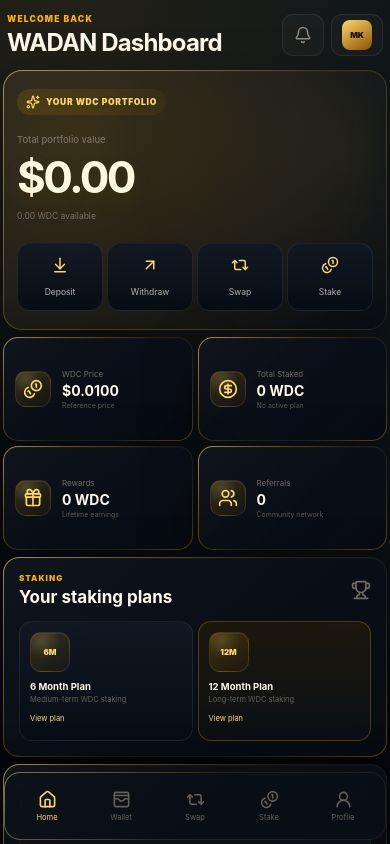
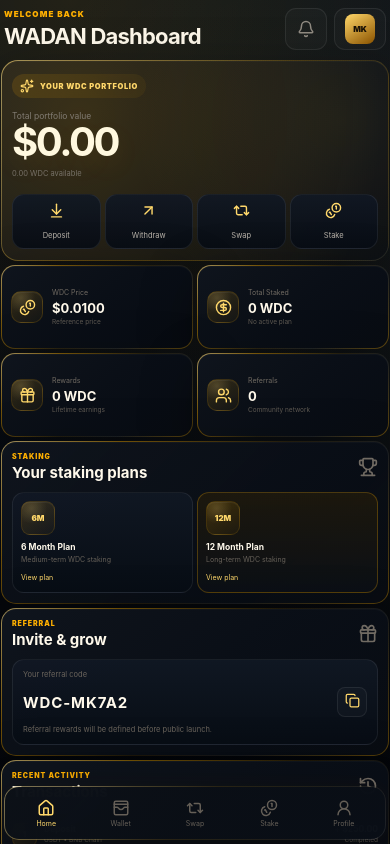
Before and after one commit to mkmalakzai/WadanApp, a Next.js app: page /dashboard in a window 390 px wide. Shown: the top 844 px of the page. Built offline with nearby package versions, Linux system fonts and the light colour scheme.

Commit message:
Compact mobile dashboard spacing and card heights

```diff
--- a/app/globals.css
+++ b/app/globals.css
@@ -515,3 +515,227 @@ linear-gradient(135deg,rgba(255,238,174,.34),rgba(255,176,0,.10),rgba(255,255,25
   .staking-cards{gap:5px}
   .staking-card{min-height:120px;padding:10px}
 }
+
+
+/* MOBILE COMPACT V4 — tighter spacing, less dead space, more native-app density */
+@media (max-width:760px){
+  .dash-shell{
+    width:calc(100% - 4px);
+    padding:2px 0 78px;
+  }
+
+  .dash-topbar{
+    min-height:58px;
+    padding:3px 3px 7px;
+  }
+
+  .dash-topbar h1{font-size:22px}
+  .dash-topbar p{font-size:8px}
+
+  .dash-hero{
+    min-height:0;
+    padding:15px 12px 13px;
+    border-radius:17px;
+  }
+
+  .dash-hero-label{
+    padding:5px 8px;
+    font-size:7.5px;
+  }
+
+  .dash-hero p{
+    margin-top:13px;
+    font-size:8.5px;
+  }
+
+  .dash-hero h2{
+    margin-top:2px;
+    font-size:42px;
+    line-height:.95;
+  }
+
+  .dash-hero>div>span{font-size:7.5px}
+
+  .dash-hero-actions{
+    margin-top:14px;
+    gap:4px;
+  }
+
+  .dash-hero-actions button{
+    height:58px;
+    border-radius:12px;
+  }
+
+  .dash-hero-actions svg{
+    width:17px;
+    height:17px;
+    margin-bottom:4px;
+  }
+
+  .dash-hero-actions span{font-size:7.5px}
+
+  .dash-metrics{
+    margin-top:4px;
+    gap:4px;
+  }
+
+  .dash-metric{
+    min-height:88px;
+    padding:10px;
+    gap:9px;
+    border-radius:14px;
+  }
+
+  .dash-metric>span{
+    width:32px;
+    height:32px;
+    border-radius:10px;
+  }
+
+  .dash-metric>span svg{
+    width:17px;
+    height:17px;
+  }
+
+  .dash-metric small{font-size:7px}
+  .dash-metric strong{font-size:13px}
+  .dash-metric em{font-size:6.5px}
+
+  .dash-two-col,
+  .dash-two-col.lower{
+    margin-top:4px;
+    gap:4px;
+  }
+
+  .dash-panel{
+    min-height:0;
+    padding:12px;
+    border-radius:15px;
+  }
+
+  .dash-panel-head h3{
+    margin-top:2px;
+    font-size:15px;
+  }
+
+  .dash-panel-head p{font-size:7px}
+
+  .staking-cards{
+    margin-top:10px;
+    gap:4px;
+  }
+
+  .staking-card{
+    min-height:98px;
+    padding:9px;
+    border-radius:12px;
+  }
+
+  .staking-badge{
+    width:34px;
+    height:34px;
+    margin-bottom:7px;
+    border-radius:9px;
+  }
+
+  .staking-card strong{font-size:8.5px}
+  .staking-card span{font-size:7px}
+  .staking-card button{
+    margin-top:6px;
+    font-size:7px;
+  }
+
+  .referral-box{
+    margin-top:10px;
+    padding:10px;
+    border-radius:12px;
+  }
+
+  .referral-box strong{font-size:15px}
+
+  .dash-activity{
+    margin-top:9px;
+  }
+
+  .dash-activity>div{
+    min-height:49px;
+    gap:7px;
+  }
+
+  .activity-dot{
+    width:25px;
+    height:25px;
+    border-radius:8px;
+  }
+
+  .profile-summary{
+    margin-top:9px;
+    padding-bottom:9px;
+  }
+
+  .profile-large{
+    width:40px;
+    height:40px;
+    border-radius:11px;
+  }
+
+  .profile-lines>div{
+    padding:7px 0;
+  }
+
+  .dash-mobile-nav{
+    left:4px;
+    right:4px;
+    bottom:4px;
+    padding:5px 4px;
+    border-radius:15px;
+  }
+
+  .dash-mobile-nav a{
+    min-height:44px;
+    gap:2px;
+    font-size:7px;
+  }
+
+  .dash-mobile-nav svg{
+    width:18px;
+    height:18px;
+  }
+}
+
+@media (max-width:430px){
+  .dash-shell{
+    width:calc(100% - 2px);
+    padding-bottom:74px;
+  }
+
+  .dash-hero{
+    padding:13px 10px 11px;
+  }
+
+  .dash-hero h2{
+    font-size:40px;
+  }
+
+  .dash-hero-actions button{
+    height:55px;
+  }
+
+  .dash-metric{
+    min-height:84px;
+    padding:9px;
+  }
+
+  .dash-panel{
+    padding:10px;
+  }
+
+  .staking-card{
+    min-height:94px;
+    padding:8px;
+  }
+
+  .dash-mobile-nav a{
+    min-height:42px;
+  }
+}
```
